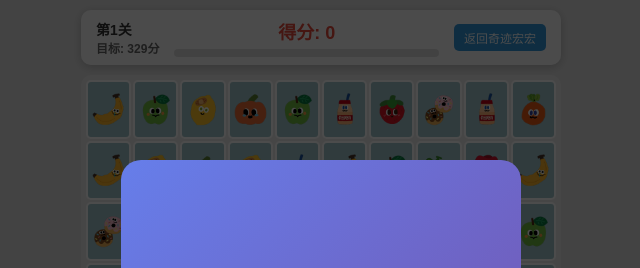
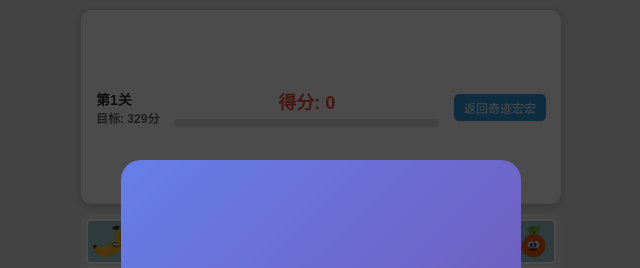
Before and after one commit to panda8468-ops/mojo, a plain HTML site: page game.html in a window 1280 px wide. Shown: the top 268 px of the page, without its empty margins (319-959 px from the left). Drawn offline with Linux system fonts and the light colour scheme.

Commit message:
Add files via upload

```diff
--- a/game.html
+++ b/game.html
@@ -72,6 +72,8 @@
 
         /* 顶部信息栏 */
         .top-bar {
+            flex: 1;
+            min-height: 40px;
             display: flex;
             justify-content: space-between;
             align-items: center;
@@ -157,7 +159,8 @@
 
         /* 游戏网格 */
         .game-board {
-            flex: 1;
+            flex: none;
+            height: auto;
             display: grid;
             grid-template-columns: repeat(10, 1fr);
             grid-template-rows: repeat(10, 1fr);
```
